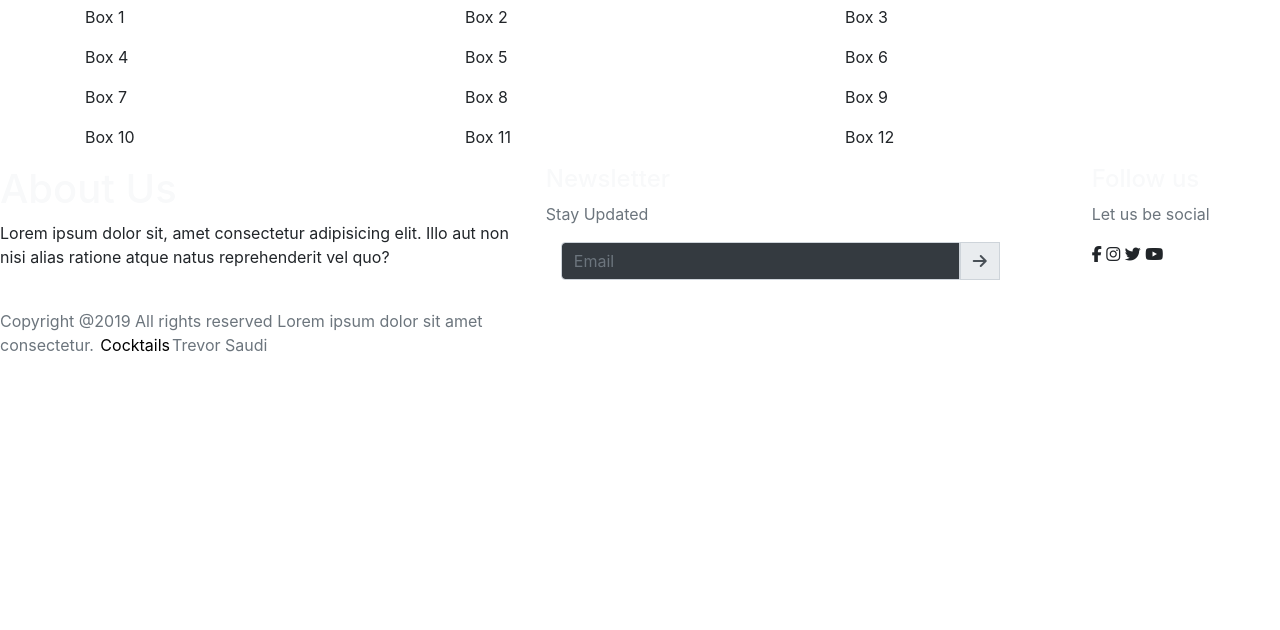
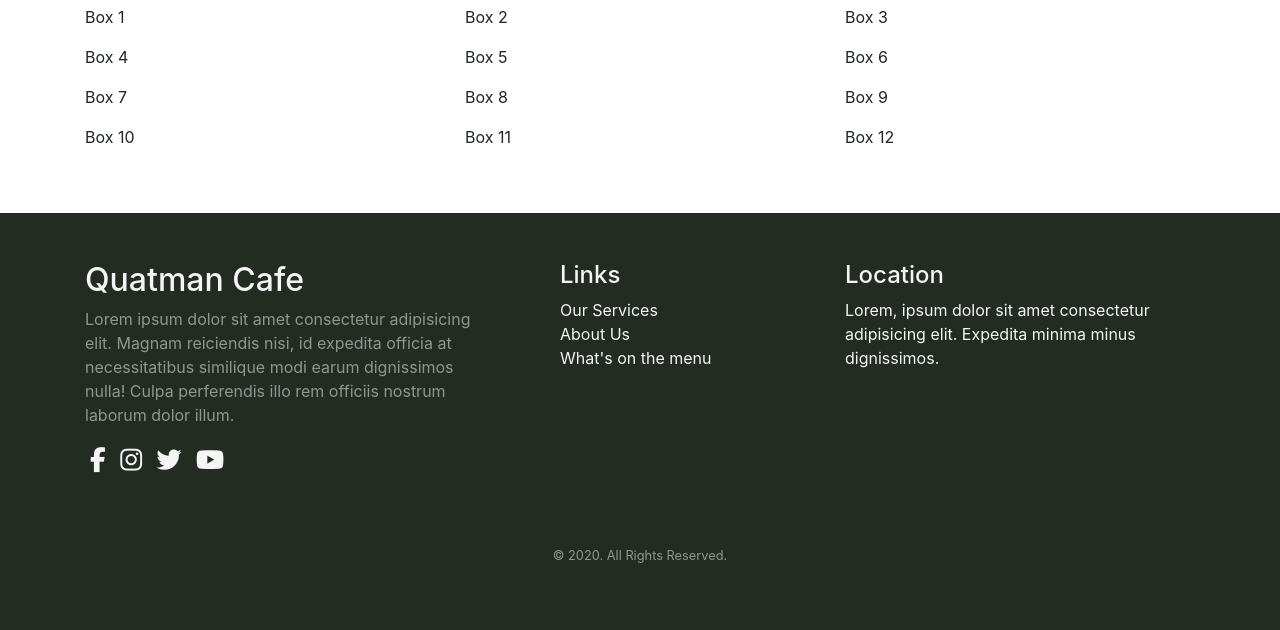
Before and after one commit to jannmalu/Quatman_Cafe, a plain HTML site: page src/index.html in a window 1280 px wide. Shown: the part 1537-2167 px from the top of the page. Before the commit the page ends 1910 px from the top, so only its background shows below. Drawn offline with nearby package versions, Linux system fonts and the light colour scheme; a web font is replaced by a local one.

Commit message:
Updated Footer

```diff
--- a/css/style.css
+++ b/css/style.css
@@ -199,3 +199,34 @@ span:before {
     }
 
 }
+.section-5 .footer{
+    background: #232b23;
+    color:whitesmoke;
+}
+.section-5 .footer .links ul{
+    list-style-type: none;
+}
+.section-5 .footer .links li a{
+    color: whitesmoke;
+    transition: color .2s;
+}
+.section-5 .footer .links li a:hover{
+    text-decoration: none;
+    color:rgb(73, 133, 73);
+}
+.section-5 .footer .about-company i{
+    font-size: 25px;
+    padding:5px;
+}
+.section-5 .footer .about-company a{
+    color: whitesmoke;
+    transition: color .2s;
+}
+.section-5 .footer .about-company a:hover{
+    color: rgb(68, 136, 68);
+}
+.section-5 .footer .copyright p{
+    border-top: 1px solid rgba(255, 255, 255 1);
+    font-size: 1em;
+    text-align: center;
+}
--- a/src/index.html
+++ b/src/index.html
@@ -224,8 +224,44 @@
 
 
         <section class="section-5">
-
-            <footer>
+            <div class="mt-5 pt-5 pb-5 footer">
+                <div class="container">
+                    <div class="row">
+                        <div class="col-lg-5 col-xs-12 about-company">
+                            <h2>Quatman Cafe</h2>
+                            <p class="pr-5 text-white-50">Lorem ipsum dolor sit amet
+                                consectetur adipisicing elit. Magnam reiciendis nisi,
+                                id expedita officia at necessitatibus similique modi
+                                earum dignissimos nulla! Culpa perferendis illo rem
+                                officiis nostrum laborum dolor illum.</p>
+                            <p><a href=""><i class="fab fa-facebook-f"></i></a>
+                                <a href=""><i class="fab fa-instagram"></i></a>
+                                <a href=""><i class="fab fa-twitter"></i></a>
+                                <a href=""><i class="fab fa-youtube"></i></a></p>
+                        </div>
+                        <div class="col-lg-3 col-xs-12 links">
+                            <h4 class="mt-lg-0 mt-sm-3">Links</h4>
+                            <ul class="m-0 p-0">
+                                <li><a href="#">Our Services</a></li>
+                                <li><a href="#">About Us</a></li>
+                                <li><a href="#">What's on the menu</a></li>
+                            </ul>
+                        </div>
+                        <div class="col-lg-4 col-xs-12 location">
+                            <h4 class="mt-lg-0 mt-sm-4">Location</h4>
+                            <p>Lorem, ipsum dolor sit amet consectetur
+                               adipisicing elit. Expedita minima minus
+                               dignissimos.</p>
+                        </div>
+                    </div>
+                    <div class="row mt-5">
+                        <div class="col copyright">
+                            <p><small class="text-white-50">© 2020. All Rights Reserved.</small></p>
+                        </div>
+                    </div>
+                </div>
+            </div>
+            <!-- <footer class="footer-area footer-dark">
                 <div class="container-fluid p-0">
                     <div class="row text-left">
                         <div class="col-md-5 col-md-5">
@@ -266,7 +302,7 @@
                             </div>
                         </div>
                     </div>
-                </div>
+                </div> -->
 
             </footer>
 
```
